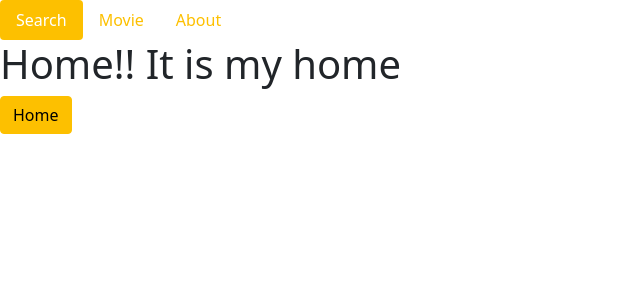
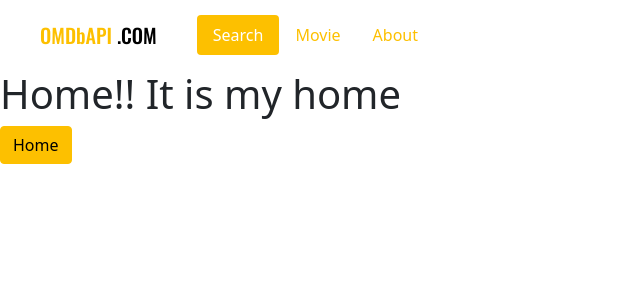
Before and after one commit to Innovanito/imdb-example-2-, a Vue app: page /#/ in a window 1280 px wide. Shown: the top 300 px of the page, without its empty margins (0-640 px from the left). Built offline with nearby package versions, Linux system fonts and the light colour scheme.

Commit message:
header done

```diff
--- a/src/components/Header.vue
+++ b/src/components/Header.vue
@@ -1,5 +1,6 @@
 <template>
   <header>
+    <Logo />
     <div class="nav nav-pills">
       <div
         v-for="nav in navigations"
@@ -17,7 +18,11 @@
 </template>
 
 <script>
+import Logo from './Logo.vue'
 export default {
+  components: {
+    Logo
+  },
   data() {
     return {
       navigations: [
@@ -38,3 +43,15 @@ export default {
   }
 }
 </script>
+
+<style lang="scss" scoped>
+header {
+  height: 70px;
+  padding: 0 40px;
+  display: flex;
+  align-items: center;
+  .logo {
+    margin-right: 40px;
+  }
+}
+</style>
--- a/src/components/Logo.vue
+++ b/src/components/Logo.vue
@@ -6,8 +6,18 @@
 </template>
 
 <style lang="scss" scoped>
+@import "~/scss/main";
+
 .logo {
   font-family: "Oswald", sans-serif;
-
+  font-size: 20px;
+  color: $black;
+  text-decoration: none;
+  &:hover{
+    color: $black;
+  }
+  span{
+    color: $primary;
+  }
 }
 </style>
```
